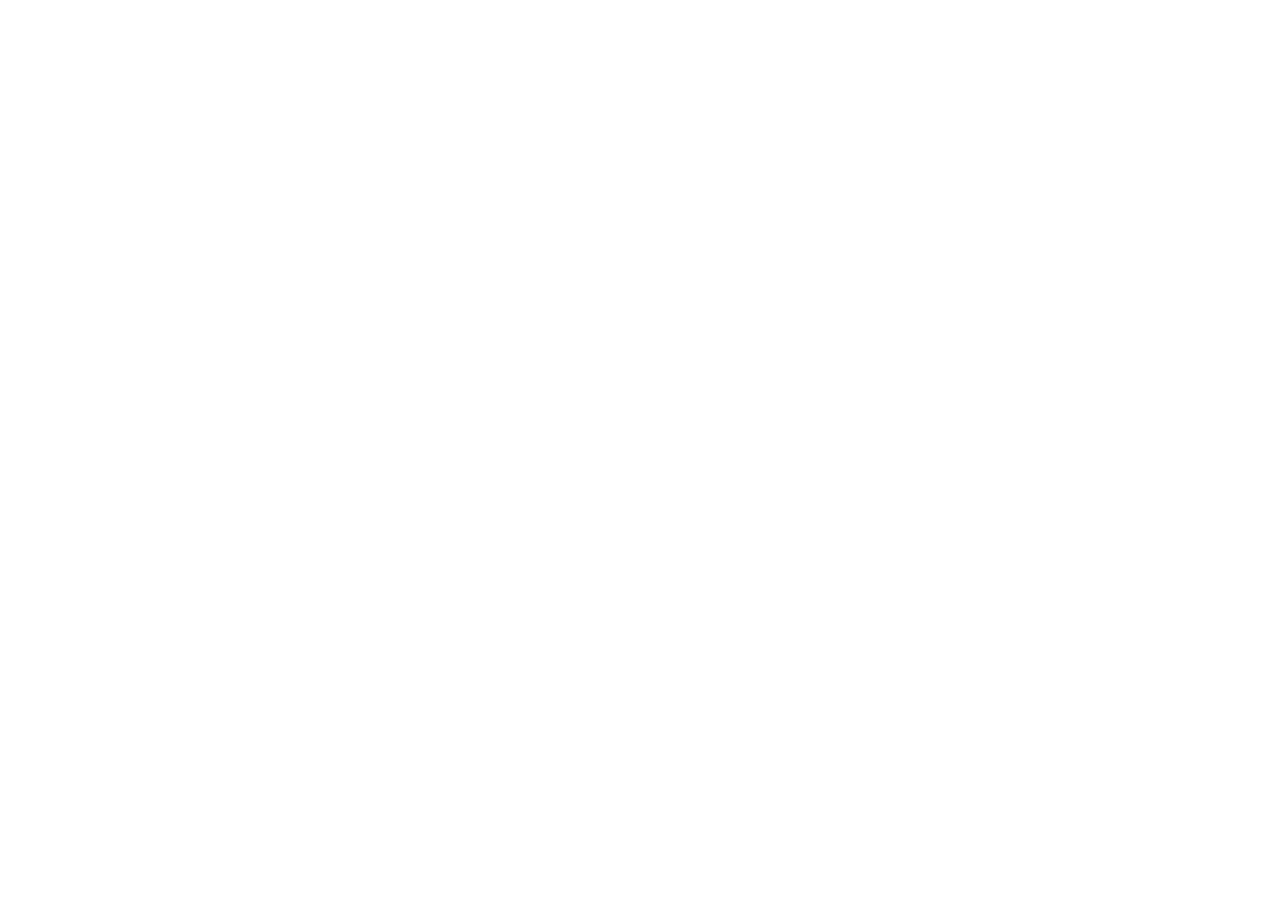
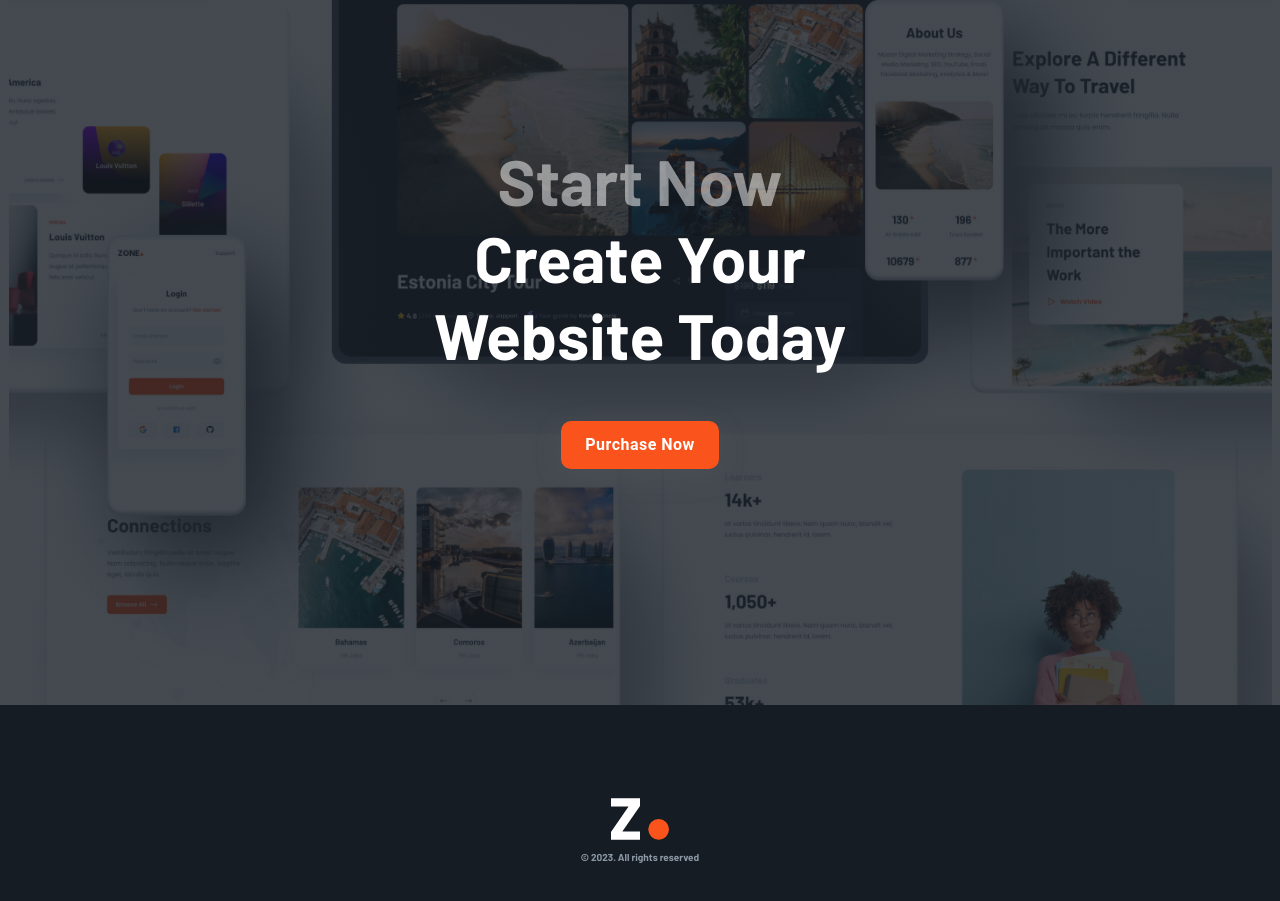
Before and after one commit to davidstanciu11/ZoneWeb_project, a React (Vite) app: page /home in a window 1280 px wide. Shown: the part 6378-7279 px from the top of the page. Before the commit the page ends 6247 px from the top, so only its background shows below. Built offline with nearby package versions, Linux system fonts and the light colour scheme.

Commit message:
landing page finished

```diff
--- a/src/components/Footer.jsx
+++ b/src/components/Footer.jsx
@@ -1,6 +1,30 @@
+import "./Footer.style.css";
 
 export default function Footer() {
-    return (<>
-
-    </>)
+  return (
+    <>
+      <section className="footer">
+        <svg
+          xmlns="http://www.w3.org/2000/svg"
+          width="4rem"
+          height="4rem"
+          fill="none"
+          viewBox="0 0 512 512"
+        >
+          <ellipse
+            cx="405.143"
+            cy="338.571"
+            fill="#FA541C"
+            rx="82.857"
+            ry="82.857"
+          ></ellipse>
+          <path
+            fill="currentColor"
+            d="M114.742 355.332H256v66.097H24v-61.376l140.323-203.956H24V90h232v61.376L114.742 355.332z"
+          ></path>
+        </svg>
+        <p className="reserved">© 2023. All rights reserved</p>
+      </section>
+    </>
+  );
 }
--- /dev/null
+++ b/src/components/Footer.style.css
@@ -0,0 +1,16 @@
+
+
+.footer {
+    width: 100vw;
+    height: 30vh;
+    background-color: #161C24;
+    display: flex;
+    justify-content: center;
+    flex-direction: column;
+    align-items: center;
+}
+
+.reserved {
+    color:#8A97A4;
+    font-weight: bold;
+}
--- a/src/components/Purchase.jsx
+++ b/src/components/Purchase.jsx
@@ -1,7 +1,17 @@
-
+import { Button } from "@mui/material";
+import "./Purchase.style.css";
 
 export default function Purchase() {
-    return (<>
-
-    </>)
+  return (
+    <>
+      <section className="purchase_section">
+        <div className="purchase_flex">
+          <h2 className="purchase_title">
+            <span className="purchase_start">Start Now</span> <br /> Create Your <br /> Website Today
+          </h2>
+          <Button>Purchase Now</Button>
+        </div>
+      </section>
+    </>
+  );
 }
--- /dev/null
+++ b/src/components/Purchase.style.css
@@ -0,0 +1,30 @@
+
+
+.purchase_section {
+    width: 100vw;
+    height: 100vh;
+    background: url("../assets/advertisement.jpg");
+    background-position: center;
+    background-repeat: no-repeat;
+    background-size: contain;
+}
+
+.purchase_flex {
+    background: linear-gradient(rgba(22, 28, 36, 0.8), rgba(22, 28, 36, 0.8));;
+    width: 100vw;
+    height: 100vh;
+    display: flex;
+    justify-content: center;
+    align-items: center;
+    flex-direction: column;
+    text-align: center;
+}
+
+.purchase_title {
+    font-size: 4rem;
+    margin-bottom: 3rem;
+}
+
+.purchase_start {
+    opacity: 0.5;
+}
--- a/src/components/Questions.jsx
+++ b/src/components/Questions.jsx
@@ -9,7 +9,7 @@
       question: "What's in the product packages?",
       answer:
         "Curabitur nisi. Phasellus blandit leo ut odio. Donec posuere vulputate arcu. Donec mi odio, faucibus at, scelerisque quis, convallis in.",
-      open: true,
+      open: false,
     },
     {
       question: "How can I upgrade my product plan?",
@@ -63,7 +63,7 @@
         <div className="faqs">
           {faqs.map((faq, i) => (
             <>
-              <Faq faq={faq} index={i} toggleFAQ={toggleFAQ} />
+              <Faq faq={faq} index={i} toggleFAQ={toggleFAQ} key={"faqs_" + i} />
             </>
           ))}
         </div>
--- a/src/components/Questions.style.css
+++ b/src/components/Questions.style.css
@@ -30,7 +30,7 @@
     justify-content: center;
     flex-direction: column;
     border-radius: 10px;
-    margin-bottom: 5rem;
+    margin-bottom: 10rem;
 }
 
 .contact_title {
--- a/src/pages/Home.jsx
+++ b/src/pages/Home.jsx
@@ -1,10 +1,10 @@
 import Features from "../components/Features";
-// import Footer from "../components/Footer";
+import Footer from "../components/Footer";
 import Hero from "../components/Hero";
 import Information from "../components/Information";
 import Kit from "../components/Kit";
 import Plans from "../components/Plans";
-// import Purchase from "../components/Purchase";
+import Purchase from "../components/Purchase";
 import Questions from "../components/Questions";
 import Starter from "../components/Starter";
 
@@ -18,6 +18,8 @@
       <Starter/>
       <Plans/>
       <Questions/>
+      <Purchase/>
+      <Footer/>
     </>
   );
 }
```
